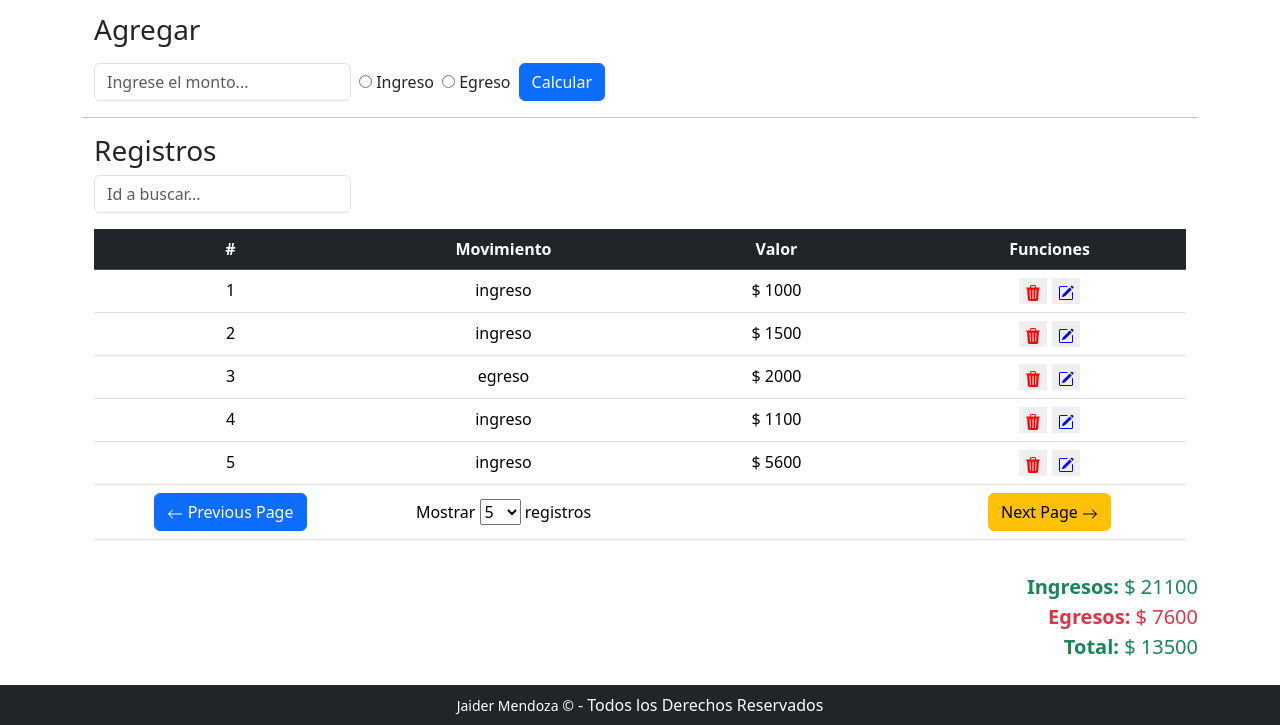
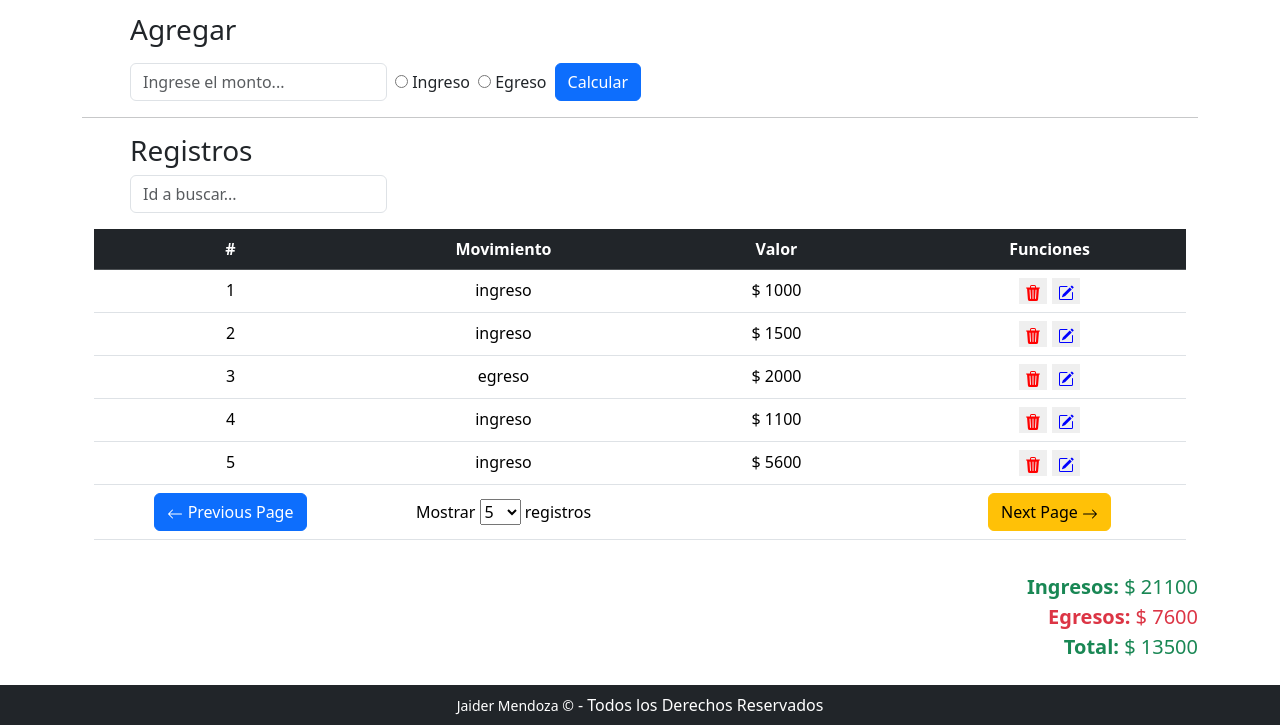
Before and after one commit to Dabrox02/presupuestoCasa, a website with bundled scripts: page index.html in a window 1280 px wide. Shown: the part 75-800 px from the top of the page. Built offline with nearby package versions, Linux system fonts and the light colour scheme; data requests are answered from the project's data file.

Commit message:
feat: :lipstick: final style

```diff
--- a/index.html
+++ b/index.html
@@ -19,7 +19,7 @@
             <div class="p-2">
                 <h1 class="text-center text-bg-dark p-2">Presupuesto Casa</h1>
             </div>
-            <div class="container-fluid">
+            <div class="container-fluid ps-5">
                 <h3>Agregar</h3>
                 <div class="my-3">
                     <form action="" id="frm-caja"
@@ -43,7 +43,7 @@
                 </div>
             </div>
             <hr>
-            <div class="container-fluid">
+            <div class="container-fluid ps-5">
                 <h3>Registros</h3>
                 <input id="inp-search" class="form-control w-auto" type="number" name="buscar"
                     placeholder="Id a buscar..." />
```
